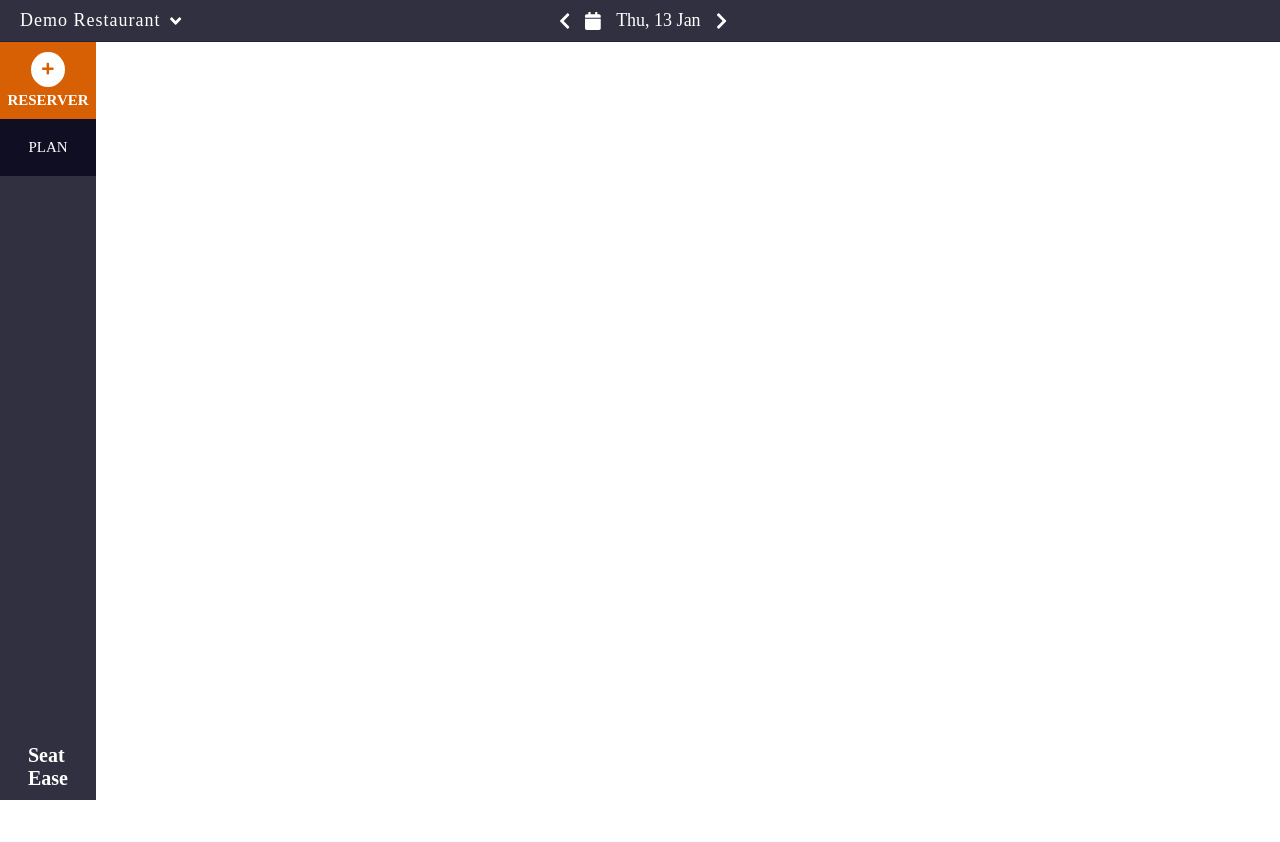
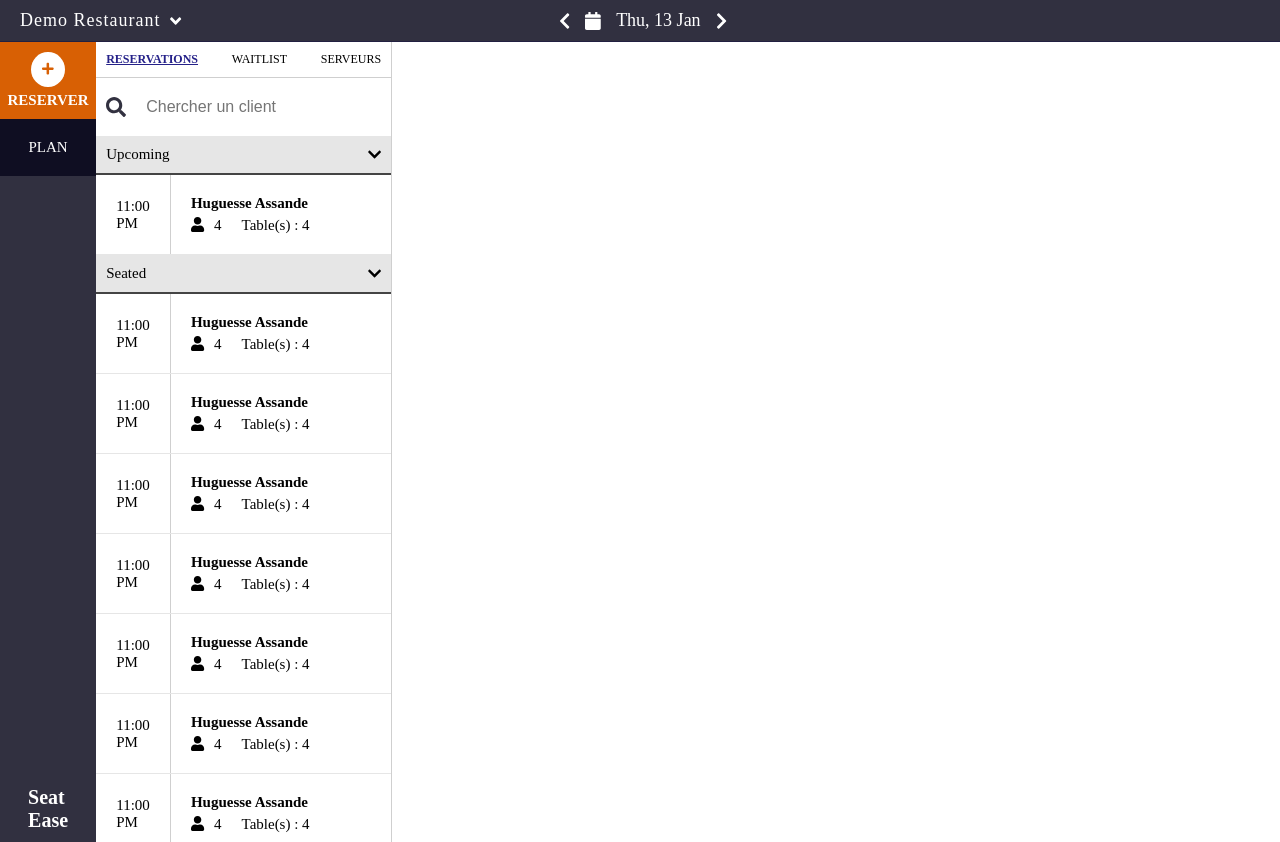
Before and after one commit to Seat-Ease/FrontEnd, a Vue app: page / in a window 1280 px wide. Before the commit the page ends 800 px from the top, so only its background shows below. Built offline with nearby package versions, Linux system fonts and the light colour scheme; a web font is replaced by a local one.

Commit message:
reservation panel done

```diff
--- /dev/null
+++ b/src/components/ReservationPanel.vue
@@ -0,0 +1,121 @@
+<script setup>
+import ReservationShower from './ReservationShower.vue'
+</script>
+<template>
+  <div class="reservationPanel">
+    <div class="topSection">
+      <p class="reservation active">RESERVATIONS</p>
+      <p class="waitlist">WAITLIST</p>
+      <p class="serveurs">SERVEURS</p>
+    </div>
+    <div class="searchSection">
+      <font-awesome-icon class="search" :icon="['fas', 'search']" />
+      <input class="searchInput" type="text" placeholder="Chercher un client" />
+    </div>
+    <div class="upcomingSection">
+      <div class="upcomingSectionTopSectionContainer">
+        <p class="sectionTitle">Upcoming</p>
+        <font-awesome-icon :icon="['fas', 'chevron-down']" />
+      </div>
+      <ReservationShower />
+    </div>
+    <div class="seatedSection">
+      <div class="seatedSectionTopSectionContainer">
+        <p class="sectionTitle">Seated</p>
+        <font-awesome-icon :icon="['fas', 'chevron-down']" />
+      </div>
+      <div class="seatedSectionList">
+        <ReservationShower />
+        <ReservationShower />
+        <ReservationShower />
+        <ReservationShower />
+        <ReservationShower />
+        <ReservationShower />
+        <ReservationShower />
+        <ReservationShower />
+      </div>
+    </div>
+  </div>
+</template>
+<style>
+.reservationPanel {
+  border-right: 0.1rem solid rgb(207, 207, 207);
+  display: flex;
+  flex-direction: column;
+  height: 100vh;
+  max-height: 100vh;
+  overflow: hidden;
+}
+.topSection {
+  display: flex;
+  justify-content: space-between;
+  gap: 1rem;
+  font-size: 1.2rem;
+  padding: 1rem;
+  border-bottom: 0.1rem solid rgb(207, 207, 207);
+}
+.topSection > p {
+  cursor: pointer;
+}
+.active {
+  color: #252189;
+  font-weight: bold;
+  text-decoration: underline;
+  text-decoration-color: #252189;
+}
+.searchSection {
+  display: flex;
+  align-items: center;
+  gap: 1rem;
+  width: 100%;
+  padding: 1rem;
+}
+.search {
+  height: 2rem !important;
+  width: 2rem !important;
+  color: #121123dd !important;
+}
+.searchInput {
+  border: none;
+  padding: 1rem;
+  width: 100%;
+  font-size: 1.6rem;
+}
+.searchInput:focus {
+  font-size: 1.6rem;
+  outline: none;
+}
+.searchInput::placeholder {
+  font-size: 1.6rem;
+}
+.upcomingSection,
+.seatedSection {
+  display: flex;
+  flex-direction: column;
+}
+.upcomingSectionTopSectionContainer,
+.seatedSectionTopSectionContainer {
+  display: flex;
+  justify-content: space-between;
+  align-items: center;
+  padding: 1rem;
+  font-size: 1.5rem;
+  border-bottom: 0.2rem solid #444;
+  background-color: rgb(230, 230, 230);
+}
+.upcomingSection {
+  flex-shrink: 0;
+}
+.seatedSection {
+  flex-grow: 1;
+  display: flex;
+  flex-direction: column;
+  min-height: 0;
+  overflow-y: scroll;
+}
+.seatedSectionList {
+  flex-grow: 1;
+  overflow-y: scroll;
+  min-height: 0;
+}
+</style>
--- /dev/null
+++ b/src/components/ReservationShower.vue
@@ -0,0 +1,51 @@
+<template>
+  <div class="ReservationShowingContainer">
+    <p class="time">
+      11:00 <br />
+      PM
+    </p>
+    <div class="details">
+      <p class="clientName">Huguesse Assande</p>
+      <div class="stats">
+        <div class="statsPeople">
+          <font-awesome-icon :icon="['fas', 'user']" />
+          <p>4</p>
+        </div>
+        <div class="statsTable">
+          <p>Table(s) : 4</p>
+        </div>
+      </div>
+    </div>
+  </div>
+</template>
+<style>
+.ReservationShowingContainer {
+  display: grid;
+  grid-template-columns: 1fr 3fr;
+  font-size: 1.5rem;
+  border-bottom: 0.1rem solid rgb(230, 230, 230);
+}
+.time {
+  display: flex;
+  align-self: center;
+  justify-self: center;
+}
+.details {
+  display: flex;
+  flex-direction: column;
+  gap: 0.5rem;
+  border-left: 0.1rem solid rgb(207, 207, 207);
+  padding: 2rem;
+}
+.clientName {
+  font-weight: bold;
+}
+.stats {
+  display: flex;
+  gap: 2rem;
+}
+.statsPeople {
+  display: flex;
+  gap: 1rem;
+}
+</style>
--- /dev/null
+++ b/src/components/Sidebar.vue
@@ -0,0 +1,78 @@
+<template>
+  <div class="side-bar">
+    <div>
+      <div class="reserveBtnContainer">
+        <button class="reserveBtn">
+          <font-awesome-icon :icon="['fas', 'plus']" />
+        </button>
+        <p>RESERVER</p>
+      </div>
+      <div class="floorBtnContainer">
+        <p class="floorBtn">PLAN</p>
+      </div>
+    </div>
+    <div class="brandContainer">
+      <h1 class="brand">
+        Seat <br />
+        Ease
+      </h1>
+    </div>
+  </div>
+</template>
+<style>
+.side-bar {
+  display: flex;
+  flex-direction: column;
+  justify-content: start;
+  background-color: #121123dd;
+  height: 100%;
+  max-height: 100vh;
+  flex: 1;
+  overflow: hidden;
+}
+.reserveBtnContainer {
+  display: flex;
+  flex-direction: column;
+  gap: 0.5rem;
+  align-items: center;
+  justify-content: center;
+  padding: 1rem 0;
+  background-color: #d86004;
+  cursor: pointer;
+  align-self: flex-start;
+}
+.reserveBtnContainer > p {
+  font-size: 1.5rem;
+  color: #fff;
+  font-weight: bold;
+}
+.reserveBtn {
+  padding: 1rem;
+  border: none;
+  background-color: #fff;
+  border-radius: 100%;
+  width: 35%;
+  color: #d86004;
+  cursor: pointer;
+}
+.floorBtnContainer {
+  color: #fff;
+  font-size: 1.5rem;
+  display: flex;
+  align-items: center;
+  justify-content: center;
+  padding: 2rem;
+  background-color: #0f0e22;
+  cursor: pointer;
+}
+.brandContainer {
+  display: flex;
+  flex-direction: column;
+  align-items: center;
+  justify-content: center;
+  color: #fff;
+  font-size: 1rem;
+  padding: 1rem;
+  margin-top: auto;
+}
+</style>
--- a/src/views/HomeView.vue
+++ b/src/views/HomeView.vue
@@ -1,28 +1,16 @@
 <script setup>
 import Topbar from '@/components/Topbar.vue'
+import Sidebar from '@/components/Sidebar.vue'
+import ReservationPanel from '@/components/ReservationPanel.vue'
 </script>
 
 <template>
   <main>
     <Topbar />
-    <div class="side-bar">
-      <div>
-        <div class="reserveBtnContainer">
-          <button class="reserveBtn">
-            <font-awesome-icon :icon="['fas', 'plus']" />
-          </button>
-          <p>RESERVER</p>
-        </div>
-        <div class="floorBtnContainer">
-          <p class="floorBtn">PLAN</p>
-        </div>
-      </div>
-      <div class="brandContainer">
-        <h1 class="brand">
-          Seat <br />
-          Ease
-        </h1>
-      </div>
+    <div class="mainContainer">
+      <Sidebar />
+      <ReservationPanel />
+      <div class="floorPlanPanel"></div>
     </div>
   </main>
 </template>
@@ -37,8 +25,8 @@ html,
 body,
 #app {
   font-size: 62.5%;
+  display: flex;
   height: 100%;
-  display: flex;
   flex-direction: column;
   font-family: 'Hepta Slab', serif;
   font-optical-sizing: auto;
@@ -48,57 +36,13 @@ main {
   display: flex;
   flex-direction: column;
   height: 100%;
+  max-height: 100vh;
 }
-.side-bar {
-  display: flex;
-  flex-direction: column;
-  justify-content: space-between;
-  background-color: #121123dd;
-  height: 100%;
-  width: 7.5%;
+.mainContainer {
+  display: grid;
+  width: 100%;
+  grid-template-columns: 0.65fr 2fr 6fr;
+  max-height: 100vh;
   flex: 1;
 }
-.reserveBtnContainer {
-  display: flex;
-  flex-direction: column;
-  gap: 0.5rem;
-  align-items: center;
-  justify-content: center;
-  padding: 1rem 0;
-  background-color: #d86004;
-  cursor: pointer;
-}
-.reserveBtnContainer > p {
-  font-size: 1.5rem;
-  color: #fff;
-  font-weight: bold;
-}
-.reserveBtn {
-  padding: 1rem;
-  border: none;
-  background-color: #fff;
-  border-radius: 100%;
-  width: 35%;
-  color: #d86004;
-  cursor: pointer;
-}
-.floorBtnContainer {
-  color: #fff;
-  font-size: 1.5rem;
-  display: flex;
-  align-items: center;
-  justify-content: center;
-  padding: 2rem;
-  background-color: #0f0e22;
-  cursor: pointer;
-}
-.brandContainer {
-  display: flex;
-  flex-direction: column;
-  align-items: center;
-  justify-content: center;
-  color: #fff;
-  font-size: 1rem;
-  padding: 1rem;
-}
 </style>
```
